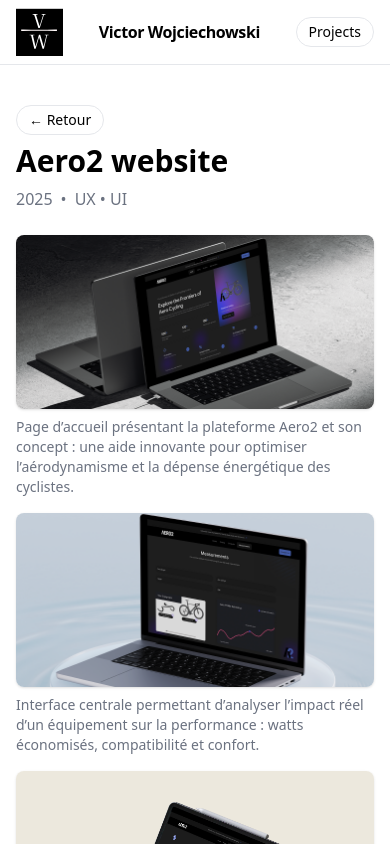
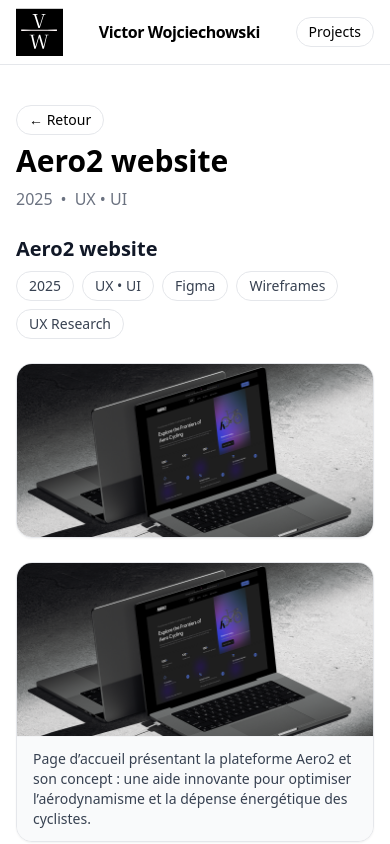
Before and after one commit to ViElChompo/portfolio_WojciechowskiVictor, a React (Vite) app: page /project/Aero in a window 390 px wide. Shown: the top 844 px of the page. Built offline with nearby package versions, Linux system fonts and the light colour scheme.

Commit message:
gallery formatting

```diff
--- /dev/null
+++ b/src/components/GalleryProject.jsx
@@ -0,0 +1,133 @@
+import React, { useState, useCallback, useEffect } from "react";
+
+export default function GalleryProject({ project }) {
+  const [open, setOpen] = useState(false);
+  const [idx, setIdx] = useState(0);
+
+  const images = project.images || [];
+  const onOpen = (i) => { setIdx(i); setOpen(true); };
+  const onClose = () => setOpen(false);
+  const prev = useCallback(() => setIdx((i) => (i - 1 + images.length) % images.length), [images.length]);
+  const next = useCallback(() => setIdx((i) => (i + 1) % images.length), [images.length]);
+
+  // ESC / ← →
+  useEffect(() => {
+    if (!open) return;
+    const onKey = (e) => {
+      if (e.key === "Escape") onClose();
+      if (e.key === "ArrowLeft") prev();
+      if (e.key === "ArrowRight") next();
+    };
+    window.addEventListener("keydown", onKey);
+    return () => window.removeEventListener("keydown", onKey);
+  }, [open, prev, next]);
+
+  return (
+    <section className="space-y-6">
+      {/* Header */}
+      <header className="space-y-2">
+        <h1 className="text-xl font-semibold text-gray-900">{project.title}</h1>
+        <div className="flex flex-wrap items-center gap-2 text-sm text-gray-700">
+          <span className="rounded-full border border-gray-200 bg-white px-3 py-1">{project.year}</span>
+          <span className="rounded-full border border-gray-200 bg-white px-3 py-1">{project.category}</span>
+          {(project.techStack || []).map((t) => (
+            <span key={t} className="rounded-full border border-gray-200 bg-white px-3 py-1">{t}</span>
+          ))}
+        </div>
+      </header>
+
+      {/* Cover */}
+      {project.cover && (
+        <div
+          className="overflow-hidden rounded-2xl border border-gray-200 shadow-sm cursor-zoom-in"
+          onClick={() => onOpen(0)}
+        >
+          <img src={project.cover} alt={project.title} className="w-full h-auto object-cover" />
+        </div>
+      )}
+
+      {/* Grid */}
+      <div className="grid grid-cols-1 sm:grid-cols-2 lg:grid-cols-3 gap-5">
+        {images.map((img, i) => (
+          <figure
+            key={i}
+            className="group overflow-hidden rounded-2xl border border-gray-200 bg-white shadow-sm"
+          >
+            <button
+              type="button"
+              onClick={() => onOpen(i)}
+              className="relative block w-full text-left cursor-zoom-in"
+            >
+              <img
+                src={img.src}
+                alt={img.alt || project.title}
+                className="w-full h-auto object-cover transition-transform duration-300 group-hover:scale-[1.02]"
+              />
+            </button>
+            {img.alt && (
+              <figcaption className="px-4 py-3 text-sm text-gray-700 border-t border-gray-100 bg-gray-50">
+                {img.alt}
+              </figcaption>
+            )}
+          </figure>
+        ))}
+      </div>
+
+      {/* Lightbox */}
+      {open && (
+        <div
+          className="fixed inset-0 z-50 bg-black/70 backdrop-blur-sm flex items-center justify-center p-4"
+          onClick={onClose}
+          aria-modal="true"
+          role="dialog"
+        >
+          <div
+            className="relative max-w-6xl w-full"
+            onClick={(e) => e.stopPropagation()}
+          >
+            <img
+              src={images[idx]?.src}
+              alt={images[idx]?.alt || project.title}
+              className="w-full h-auto rounded-xl shadow-2xl"
+            />
+            {images[idx]?.alt && (
+              <div className="mt-3 text-sm text-gray-100/90">
+                {images[idx].alt}
+              </div>
+            )}
+
+            {/* Controls */}
+            <button
+              type="button"
+              onClick={onClose}
+              className="absolute -top-3 -right-3 rounded-full bg-white/90 hover:bg-white shadow p-2"
+              aria-label="Fermer"
+            >
+              ✕
+            </button>
+            <div className="absolute inset-y-0 left-0 flex items-center">
+              <button
+                type="button"
+                onClick={prev}
+                className="mx-2 rounded-full bg-white/90 hover:bg-white shadow p-2"
+                aria-label="Précédent"
+              >
+                ‹
+              </button>
+            </div>
+            <div className="absolute inset-y-0 right-0 flex items-center">
+              <button
+                type="button"
+                onClick={next}
+                className="mx-2 rounded-full bg-white/90 hover:bg-white shadow p-2"
+                aria-label="Suivant"
+              >
+                ›
+              </button>
+            </div>
+          </div>
+        </div>
+      )}
+    </section>
+  );
+}
--- a/src/data/projects.js
+++ b/src/data/projects.js
@@ -8,7 +8,6 @@
 import aeroLastPage from "../assets/aero.png";
 
 export const projects = [
-
   {
     id: "breitling-novaleague",
     title: "Breitling Nova League",
@@ -18,17 +17,14 @@
     image: breitling,
     techStack: ["Laravel", "Vue.js", "Inertia.js", "Vite", "TailwindCSS"],
     notes: [
-
       "Projet d’articulation HEIG-VD réalisé pour Breitling par l’équipe BAM! Agency.",
 
       // 🎯 Contexte et concept
       "Contexte : Le matériel de formation consulté par les revendeurs multi-marques responsables de la vente des produits Breitling n'étaient consommés que avant la compétition organisée par la marque horlogère.\\nNous avons été mandatés pour créer une plateforme capable d’accueillir cette compétition continue et de permettre aux utilisateurs de réaliser des tests de connaissances et de se mesurer aux autres compétiteurs au travers de tests de connaissances.\\nPour ce faire nous avons imaginé la 'Nova League', une compétition annuelle gamifiée permettant aux revendeurs multimarques de se former tout au long de l’année, et non plus uniquement avant la phase de qualification. ",
 
-
       // ⚙️ Technique et développement
       "Tech Stack: ",
       "Frontend - Vue.js (Composition API) + Inertia.js + TailwindCSS — architecture SPA mobile-first.\\nBackend - Laravel — API REST, migrations, seeders, authentification avec Breeze.\\nDatabase - SQLite (environnement de développement rapide et stable).",
-
 
       // 🧠 Design et gestion de projet
       "Design & UX : Prototype complet sur Figma, tests utilisateurs, identité visuelle et itérations d’ergonomie.",
@@ -96,7 +92,20 @@
     techStack: ["HTML5", "CSS3", "JavaScript", "Vite", "D3.js"],
     notes: [
       "Projet réalisé en Vanilla JS et à l'aide de librairies comme D3.js.",
+
+      "Contexte :",
+      "Projet de datavisualisation réalisé dans le cadre du cours de VisualDon à la HEIG-VD.",
+      "L’objectif était de découvrir et de mettre en pratique l’utilisation de la librairie D3.js pour créer une représentation visuelle interactive à partir de données réelles.",
+
+      "Concept :",
+      "L’application présente l’évolution et l’univers de la marque LEGO à travers des données issues d’une API publique référençant les sets, pièces et thématiques emblématiques.",
+      "Chaque visualisation illustre une partie de l’histoire de LEGO — sa croissance, sa diversité et son impact culturel.",
+
+      "Particularités :",
+      "Cet exercice se concentre sur la clarté et la richesse de la dataviz, sans inclure le responsive design.",
+      "💡 À consulter de préférence sur un ordinateur pour une expérience optimale.",
     ],
+
     links: {
       code: "https://github.com/ViElChompo/visualDon-legoStory.git",
       demo: "https://visualdon-legostory.netlify.app/",
@@ -111,9 +120,22 @@
     image: wordle,
     techStack: ["JavaScript", "HTML5", "CSS3", "Vite"],
     notes: [
-      "Jeu de réflexion basé sur l'utilisation de l'API de wordle.",
-      "Projet développé en cours de programmation web.",
+      "Projet développé en Vanilla JavaScript dans le cadre d’un exercice de programmation web.",
+
+      "Contexte :",
+      "Reproduction du célèbre jeu de lettres 'Wordle', afin de mettre en pratique la logique de programmation et la gestion des interactions utilisateur en JavaScript pur.",
+      "Le but du jeu est de deviner un mot caché en un nombre limité de tentatives, chaque essai fournissant des indices visuels sur la position et la validité des lettres.",
+
+      "Fonctionnalités :",
+      "Gestion du clavier virtuel et validation dynamique des entrées.",
+      "Affichage des lettres correctes, mal placées ou incorrectes selon la logique du jeu.",
+      "Intégration d’une API permettant de récupérer les mots à deviner et d’assurer la variété des parties.",
+
+      "Particularités :",
+      "Projet entièrement codé sans framework, pour renforcer la compréhension des mécaniques DOM et de la logique algorithmique.",
+      "💡 Expérience optimale sur ordinateur.",
     ],
+
     links: {
       code: "https://github.com/ViElChompo/wwwordle.git",
       demo: "https://wwwordlevw.netlify.app/",
--- a/src/pages/ProjectDetail.jsx
+++ b/src/pages/ProjectDetail.jsx
@@ -1,6 +1,7 @@
 import { useParams, Link, useNavigate } from "react-router-dom";
 import { projects } from "../data/projects";
 import ProjectNotes from "../components/ProjectNotes";
+import GalleryProject from "../components/GalleryProject";
 
 export default function ProjectDetail() {
   const { id } = useParams();
@@ -8,8 +9,8 @@
   const navigate = useNavigate();
 
   const goBack = (e) => {
-    e.preventDefault(); // on empêche la navigation vers "#"
-    navigate(-1); // on revient à la page précédente
+    e.preventDefault();
+    navigate(-1);
   };
 
   if (!project) {
@@ -23,8 +24,12 @@
     );
   }
 
+  const isGallery = project.type === "gallery";
+  const isScreenshot = project.type === "screenshot";
+
   return (
     <article className="space-y-6">
+      {/* Header (garde-le si ton composant GalleryProject n’affiche PAS son propre header) */}
       <header className="space-y-2">
         <Link
           to="#"
@@ -42,7 +47,7 @@
       </header>
 
       <section className="space-y-4">
-        {project.type === "screenshot" && (
+        {isScreenshot && (
           <img
             src={project.image}
             alt={project.title}
@@ -51,43 +56,28 @@
           />
         )}
 
-        {project.type === "gallery" && (
-          <div className="grid gap-4 sm:grid-cols-2">
-            {(project.images || []).map((img) => (
-              <figure key={img.src} className="space-y-2">
-                <img
-                  src={img.src}
-                  alt={img.alt || ""}
-                  className="w-full rounded-lg shadow"
-                  loading="lazy"
-                />
-                {img.alt && (
-                  <figcaption className="text-sm text-gray-500">
-                    {img.alt}
-                  </figcaption>
-                )}
-              </figure>
-            ))}
-          </div>
+        {isGallery && (
+          // ❌ Ne pas mettre "return" dans du JSX
+          // ❌ Ne pas wrapper dans une grille si GalleryProject gère déjà sa mise en page
+          <GalleryProject project={project} />
         )}
       </section>
 
+      {/* Tech stack pills */}
       <div className="flex flex-wrap gap-2">
         {(project.techStack || []).map((t) => (
           <span
             key={t}
-            className="rounded-full border border-gray-200 px-2 py-0.5 text-s"
+            className="rounded-full border border-gray-200 px-2 py-0.5 text-xs"
           >
             {t}
           </span>
         ))}
       </div>
 
+      {/* Notes + liens */}
       <section className="space-y-4 text-sm leading-relaxed">
-
-
-        <ProjectNotes notes={project.notes} />
-
+        {project.notes && <ProjectNotes notes={project.notes} />}
 
         {(project.links?.code || project.links?.demo) && (
           <div className="flex gap-4 pt-2">
```
Lines whose indentation alone changed are shown as unchanged.
